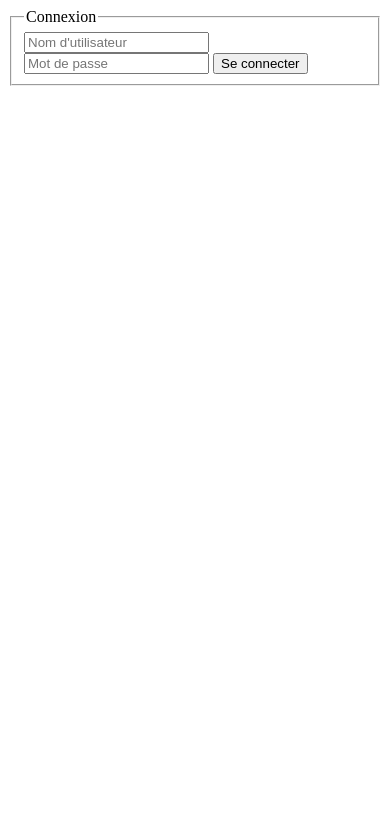
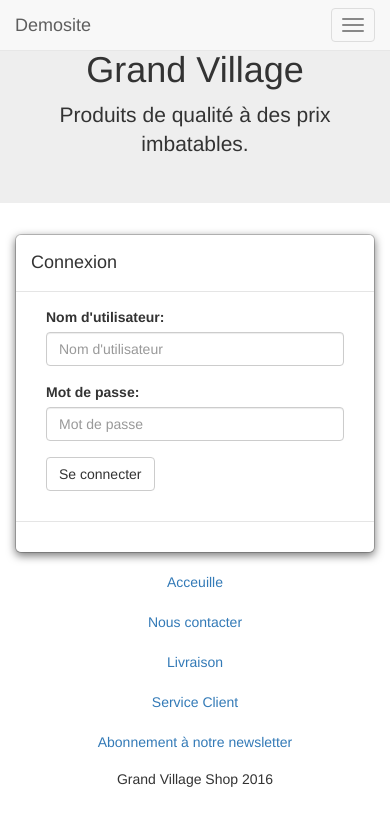
Before and after one commit to cyrildzumts/demosite, a Django app: page /accounts/login in a window 390 px wide. Shown: the top 826 px of the page. Run offline with Django 3.2, Linux system fonts and the light colour scheme; data comes from the database, SQL or seed files in the repository; parts of the project's set-up code (start-up, migrations or seed data) failed here and were passed over; some libraries are stand-ins or nearby versions.

Commit message:
Added initial style to Order and Login element.

```diff
--- a/accounts/templates/accounts/user_orders.html
+++ b/accounts/templates/accounts/user_orders.html
@@ -6,7 +6,7 @@
 <div class="container">
 {% for order in orders %}
     <div class="row">
-        {% include "tags/order_entry.html" %}
+        {% include "tags/entry_order.html" %}
     </div>
 {% endfor %}
 </div>
--- a/accounts/templates/registration/login.html
+++ b/accounts/templates/registration/login.html
@@ -7,7 +7,7 @@
 
     </div>
     <div class="col-md-6">
-      {%include 'tags/login_form.html'' %}
+      {%include 'tags/login_form.html' %}
     <div class="col-md-3">
 
     </div>
--- a/accounts/templates/tags/login_form.html
+++ b/accounts/templates/tags/login_form.html
@@ -1,18 +1,56 @@
+
+<div id="mlogin_modal" class="mmodal mfade" role="dialog">
+    <div class="mmodal-dialog">
+        <div class="modal-content">
+            <div class="modal-header">
+                <h4 class="modal-title"> Connexion </h4>
+            </div> <!-- End of Modal header -->
+            <div class="modal-body">
+                <div class="login_element container">
+                    {% if form.errors %}
+                        <p class="error"> Désolé, le nom ou le mot de passe est incorrect.</p>
+                    {% endif %}
+                    <div class="login_form_div" title="Connexion">
+                        <form id="login_form" class="form" action="{% url 'accounts:login' %}" method="post">{% csrf_token %}
 
 
-  <div class="row login_element">
-        {% if form.errors %}
-            <p class="error"> Désolé, le nom ou le mot de passe est incorrect.</p>
-        {% endif %}
-        <div class="login_form" title="Connexion">
-            <form id="login" class="form-inline" action="{% url 'accounts:login' %}" method="post">{% csrf_token %}
-                <fieldset>
-                    <legend>Connexion</legend>
-                    <input type="text" name="username"  id="username" class="input-small" placeholder="Nom d'utilisateur" required>
+                            <div class="row">
+                                <div class="col-md-4">
+                                    <div class="form-group "><!-- Username input -->
+                                        <label class="control-label" for="username" >Nom d'utilisateur:</label>
+                                        <input type="text" name="username"  id="username" class="form-control" placeholder="Nom d'utilisateur" required>
+                                    </div>
+                                </div>
+                                <div class="col-md-4">
 
-                    <input type="password" name="password" id="password" class="input-small" placeholder="Mot de passe">
-                    <button  class="btn" id="btn_login">Se connecter</button>
-                </fieldset>
-            </form>
-        </div> <!-- END OF login_form -->
-  </div> <!-- END OF ROW -->
+                                </div>
+                            </div> <!-- End Of Row -->
+
+                            <div class="row">
+
+                                <div class="col-md-4">
+                                    <div class="form-group"><!-- Password input -->
+                                        <label class="control-label" for="password" >Mot de passe:</label>
+                                        <input type="password" name="password"  id="password" class="form-control" placeholder="Mot de passe" required>
+                                    </div>
+                                </div>
+                                <div class="col-md-4">
+
+                                </div>
+                            </div><!-- End Of Row -->
+
+
+
+                            <div class="form-group"><!-- Button submit -->
+                                <button  type="submit" class="btn btn-default" id="btn_login">Se connecter</button>
+                            </div>
+                        </form>
+                    </div> <!-- END OF login_form -->
+                </div> <!-- END OF login-element -->
+            </div> <!-- End of Modal Body -->
+            <div class="modal-footer">
+
+            </div> <!-- End of Modal Footer -->
+        </div> <!-- End of Modal Content -->
+    </div> <!-- End of Modal Dialog -->
+</div><!-- End of Modal component -->
--- a/accounts/views.py
+++ b/accounts/views.py
@@ -27,7 +27,8 @@ def login(request):
     """
     page_title = "Connexion d'utilisateur"
     template_name = 'registration/login.html'
-    template_name = 'tags/login_form.html'
+    # template_name = 'tags/login_form.html'
+    print("login ...")
     if request.method == 'POST':
         form = AuthenticationForm(data=request.POST)
         if form.is_valid():
@@ -151,6 +152,7 @@ def order_details(request, order_id):
     context = {
         'page_title':page_title,
         'template_name':template_name,
+        'order_ref' : order.ref_num,
         'orderitems': order.orderitem_set.all(),
     }
     return render(request, template_name, context)
--- a/api/views.py
+++ b/api/views.py
@@ -39,6 +39,7 @@ def ajax_login(request):
     """
     AJAX Log in view
     """
+    print("ajax_login ...")
     data = {}
     if request.method == 'POST':
         user = auth.authenticate(username=request.POST['username'],
--- a/demosite/settings.py
+++ b/demosite/settings.py
@@ -32,7 +32,7 @@ META_KEYWORDS = " Telephone, Smartphone, Parfum, Parfums, parfums, chaussure, \
                 Sac, sacs, android, iphone, samsung, accessoires"
 META_DESCRIPTION = " Marché en ligne pour chaussures, Smartphone, parfums,\
                     sacs à main pour femmes et plein d'autres accessoires."
-ALLOWED_HOSTS = ['localhost', '127.0.0.1', '192.168.11.6', 'testserver', ]
+ALLOWED_HOSTS = ['localhost', '127.0.0.1', '192.168.11.7', 'testserver', ]
 
 handler404 = 'demosite.views.not_found_404'
 handler500 = 'demosite.views.server_error_500'
--- a/order/templates/order/order_details.html
+++ b/order/templates/order/order_details.html
@@ -2,12 +2,12 @@
 
 {% block site_wrapper %}
 
-<h3> Contenu de la Commande : </h3>
+<h3> Contenu de la Commande : {{order_ref}}</h3>
 <div class="container">
 
 {% for item in orderitems %}
     <div class="row">
-        {% include "tags/orderitem_entry.html" %}
+        {% include "tags/item_entry.html" %}
     </div>
 {% endfor %}
 </div>
--- a/templates/base.html
+++ b/templates/base.html
@@ -11,6 +11,7 @@
 		<meta name="description" content="{{meta_description}}" />
     <meta name="viewport" content="width=device-width,initial-scale=1.0">
     {% load staticfiles %}
+    <link href="https://fonts.googleapis.com/css?family=Ubuntu" rel="stylesheet">
     <link rel="stylesheet" type="text/css" href="{% static 'css/bootstrap.min.css' %}" />
     <link rel="stylesheet" type="text/css" href="{% static 'css/style.css' %}" />
     <link rel="stylesheet" type="text/css" href="{% static 'css/material.css' %}" />
```
Also changed, not shown: accounts/templates/tags/entry_order.html (added, +49 -0 lines), order/models.py (+20 -4 lines), order/templates/tags/item_entry.html (added, +17 -0 lines), 2 other files.
